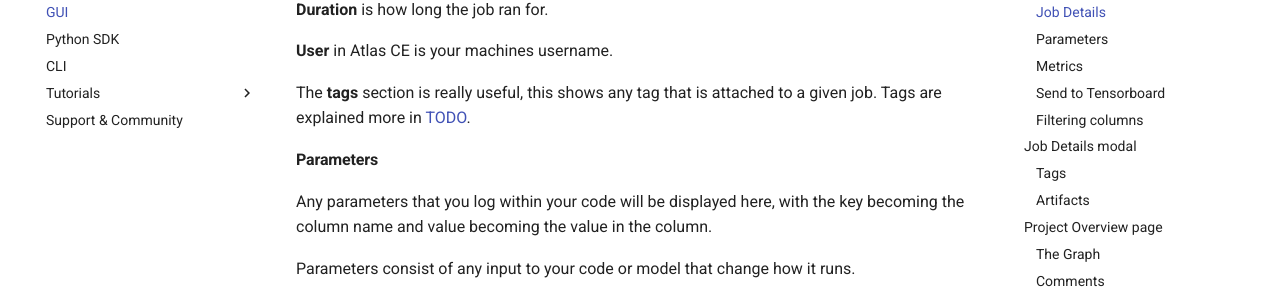
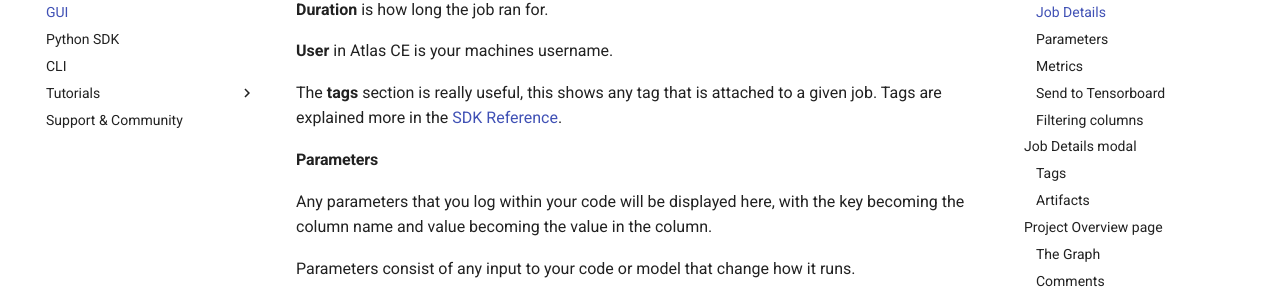
Before and after one commit to DeepLearnI/atlas-ce-docs, an MkDocs documentation site: the page built from docs/api_docs/sources/gui.md, in a window 1280 px wide and 900 px high, scrolled down 1706 px. Shown: the part 177-477 px from the top of the window. Built offline with MkDocs 1.6.1 and Material for MkDocs 9.7.7, drawn with Linux system fonts in a browser that asks for light colours.

Commit message:
[SR] Fixed TODO tag

```diff
--- a/docs/api_docs/sources/gui.md
+++ b/docs/api_docs/sources/gui.md
@@ -57,7 +57,7 @@ The **status** can be in 1 of 4 states:
 **User** in Atlas CE is your machines username.
 
 The **tags** section is really useful, this shows any tag that is attached to a given job. Tags are explained more in
-[TODO](https://dessa-atlas-community-docs.readthedocs-hosted.com/en/latest/sdk-reference/SDK/).
+the [SDK Reference](https://dessa-atlas-community-docs.readthedocs-hosted.com/en/latest/sdk-reference/SDK/).
 
 #### Parameters
 
```
